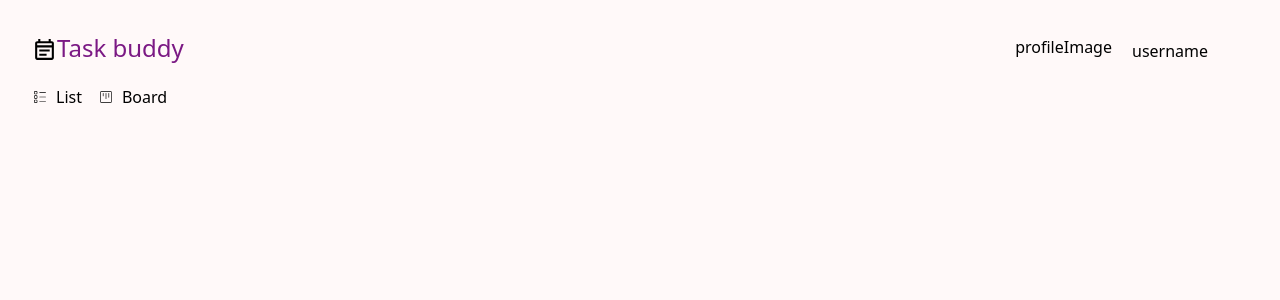
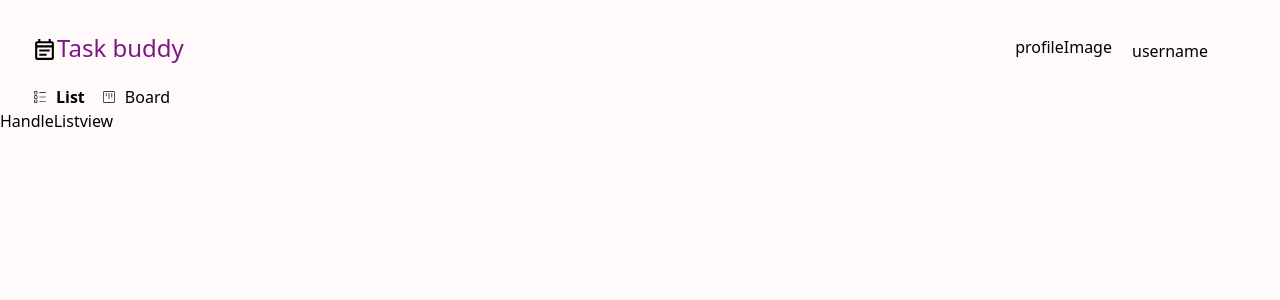
Before and after one commit to IzharMohammed/Task_Management, a React (Vite) app: page /taskListView in a window 1280 px wide. Shown: the top 300 px of the page. Built offline with nearby package versions, Linux system fonts and the light colour scheme.

Commit message:
Added clean code with ts

```diff
--- /dev/null
+++ b/src/component/Board.tsx
@@ -0,0 +1,25 @@
+import { CiViewBoard } from "react-icons/ci";
+
+type ViewType = "list" | "board";
+type SetViewType = React.Dispatch<React.SetStateAction<ViewType>>;
+
+type Props = {
+    view: ViewType; // Allow both "list" and "board"
+    setView: SetViewType;
+};
+
+const Board: React.FC<Props> = ({ view, setView }) => {
+    return (
+        <div
+            className={`flex gap-2 items-center ${view === "board" ? "font-semibold" : ""}`}
+            onClick={() => setView("board")}
+        >
+            <div>
+                <CiViewBoard />
+            </div>
+            <div>Board</div>
+        </div>
+    );
+};
+
+export default Board;
--- /dev/null
+++ b/src/component/HandleBoardView .tsx
@@ -0,0 +1,7 @@
+const HandleBoardView: React.FC = () => {
+    return (
+        <div>HandleBoardView </div>
+    )
+}
+
+export default HandleBoardView
--- /dev/null
+++ b/src/component/HandleListview.tsx
@@ -0,0 +1,8 @@
+
+const HandleListview: React.FC = () => {
+  return (
+    <div>HandleListview</div>
+  )
+}
+
+export default HandleListview
--- /dev/null
+++ b/src/component/List.tsx
@@ -0,0 +1,24 @@
+import { CiBoxList } from "react-icons/ci"
+
+type ViewType = "list" | "board";
+type SetViewType = React.Dispatch<React.SetStateAction<ViewType>>;
+
+type props = {
+    view: ViewType;
+    setView: SetViewType;
+};
+
+const List: React.FC<props> = ({ view, setView }) => {
+    return (
+        <div
+            className={`flex gap-2 items-center ${view === "list" ? "font-semibold" : ""
+                }`}
+            onClick={() => setView("list")}
+        >
+            <div><CiBoxList /></div>
+            <div>List</div>
+        </div>
+    )
+}
+
+export default List
--- a/src/index.css
+++ b/src/index.css
@@ -3,12 +3,12 @@
 @tailwind utilities;
 
 
-.h1{
+.h1 {
   color: #7B1984;
 }
 
 .urbanist {
-  font-family: "Urbanist", serif;
+  font-family: "Manrope", serif;
   font-optical-sizing: auto;
   /* font-weight: <weight>; */
   font-style: normal;
--- a/src/pages/TaskListView.tsx
+++ b/src/pages/TaskListView.tsx
@@ -1,24 +1,34 @@
 import Navbar from "../component/Navbar"
 import { CiBoxList } from "react-icons/ci";
 import { CiViewBoard } from "react-icons/ci";
+import HandleListview from "../component/HandleListview";
+import HandleBoardView from "../component/HandleBoardView ";
+import { useState } from "react";
+import List from "../component/List";
+import Board from "../component/Board";
+
+type ViewType = "list" | "board";
+
 function TaskListView() {
+    const [view, setView] = useState<ViewType>("list");
+
     return (
         <div className="bg-[#FFF9F9] w-full h-screen">
             <Navbar />
             <div className="flex justify-between px-8 pt-4">
                 <div className="flex gap-4">
-                    <div className="flex gap-2 items-center ">
-                        <div><CiBoxList /></div>
-                        <div>List</div>
-                    </div>
-                    <div className="flex gap-2 items-center">
-                        <div>
-                            <CiViewBoard />
-                        </div>
-                        <div>Board</div>
-                    </div>
+                    <List view={view} setView={setView} />
+                    <Board view={view} setView={setView} />
                 </div>
 
+            </div>
+            <div>
+                {
+                    view === "list" && <HandleListview />
+                }
+                {
+                    view === "board" && <HandleBoardView />
+                }
             </div>
         </div>
     )
```
